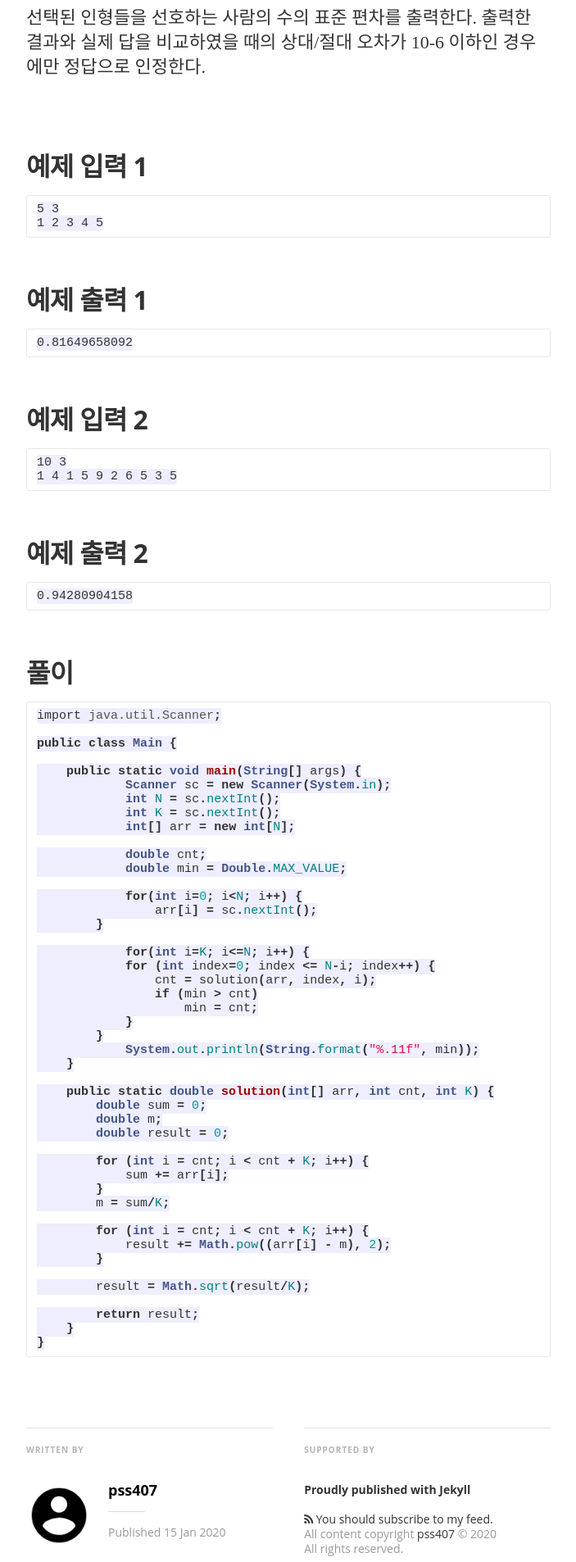
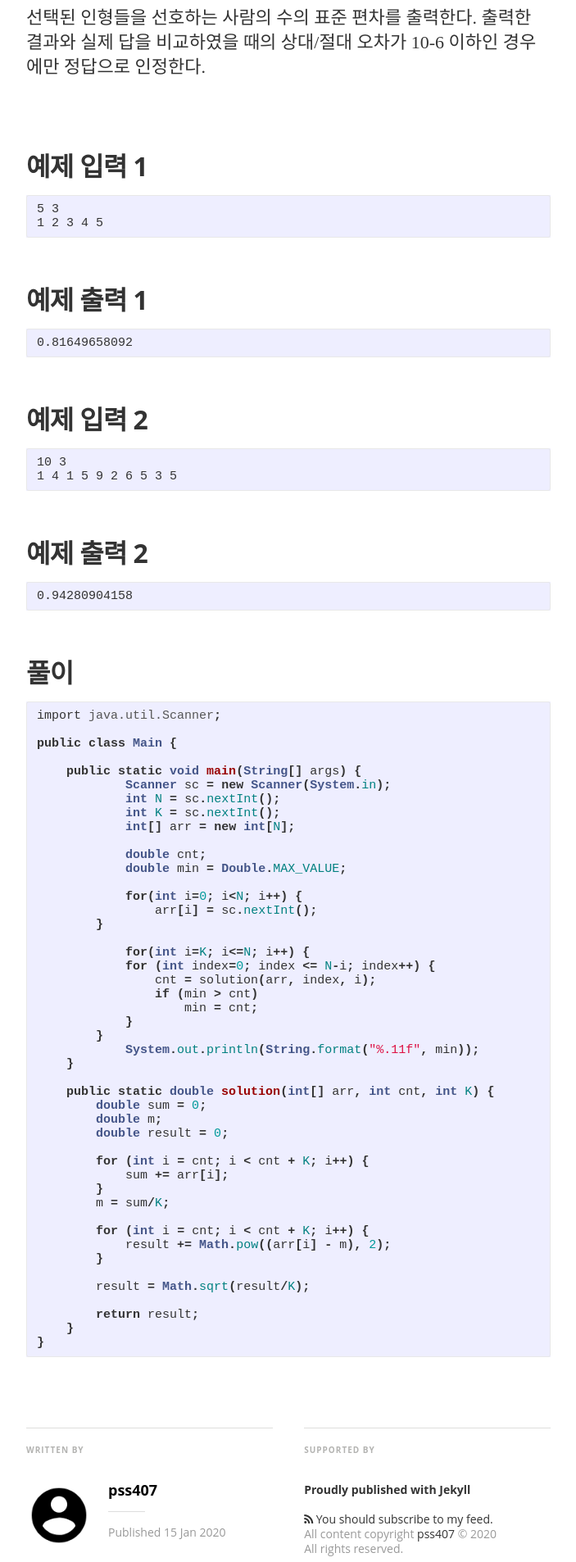
Before and after one commit to pss407/pss407.github.io, a Jekyll site: the page built from _posts/2020-01-22-백준.markdown, in a window 1280 px wide. Shown: the part 2341-4247 px from the top of the page at 82% size, without its empty margins (288-991 px from the left). Built offline with Jekyll 4.4.1, drawn with Linux system fonts in a browser that asks for light colours; nearby versions of some CDN libraries; some web fonts are replaced.

Commit message:
Update _syntax-highlighting.scss

```diff
--- a/_sass/_syntax-highlighting.scss
+++ b/_sass/_syntax-highlighting.scss
@@ -4,6 +4,10 @@
 .highlight {
     background: #fff;
     @extend %vertical-rhythm;
+
+    .highlighter-rouge & {
+      background: #eef;
+    }
 
     .c     { color: #998; font-style: italic } // Comment
     .err   { color: #a61717; background-color: #e3d2d2 } // Error
```
